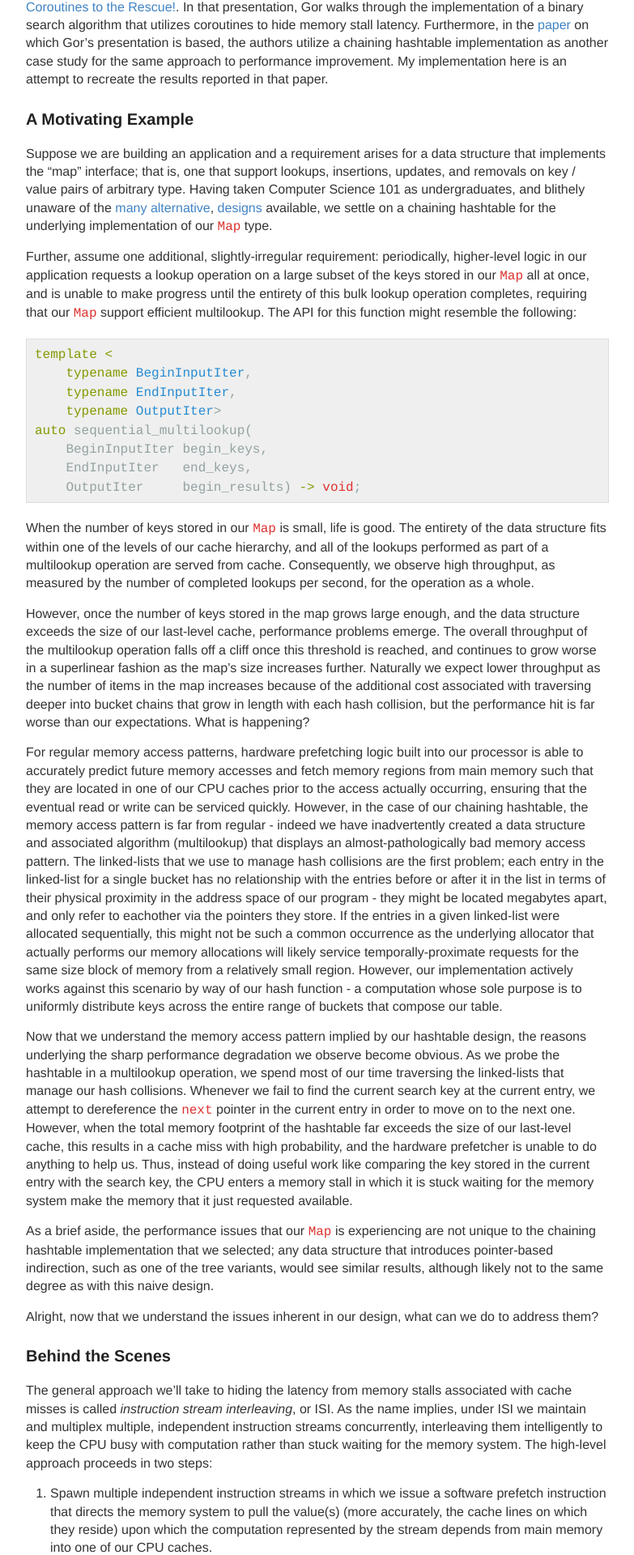
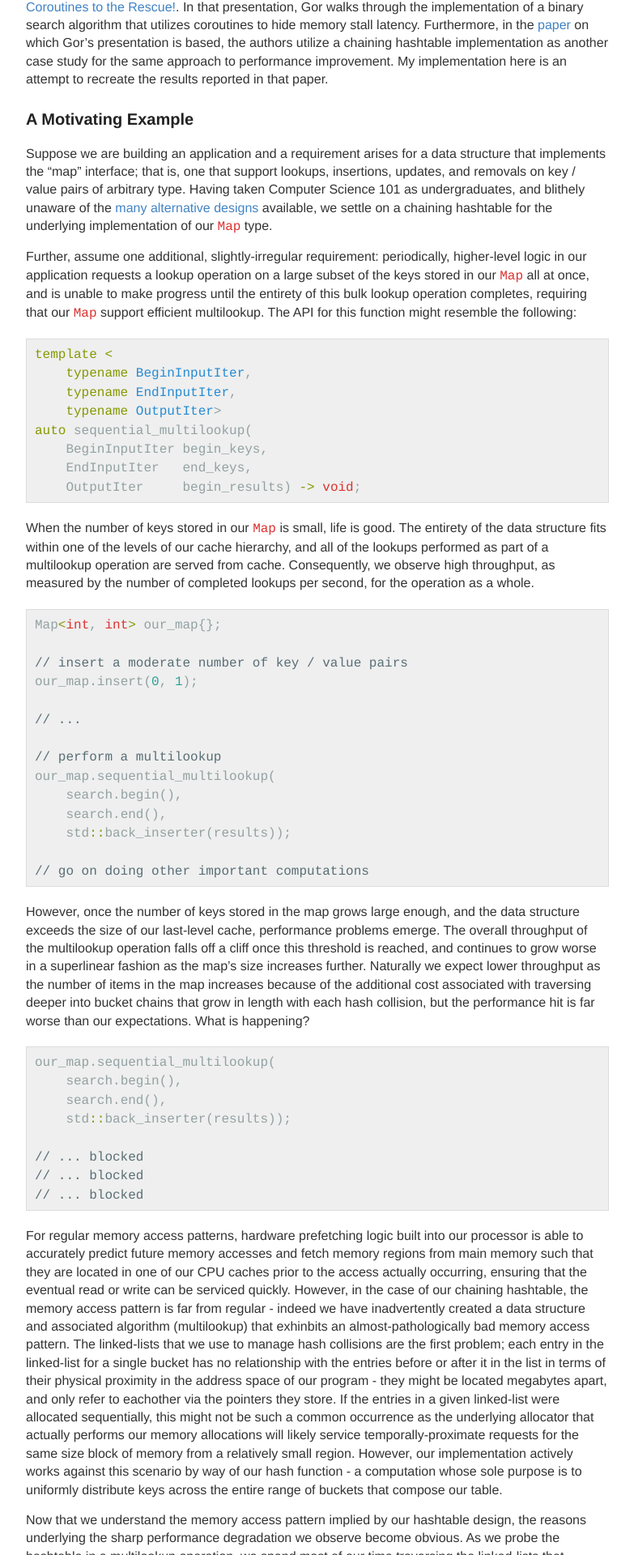
Before and after one commit to turingcompl33t/turingcompl33t.github.io, a Jekyll site: the page built from _posts/2020-8-30-Coroutine-Map.md, in a window 1280 px wide. Shown: the part 403-2323 px from the top of the page at 81% size, without its empty margins (248-1031 px from the left). Built offline with Jekyll 4.4.1, drawn with Linux system fonts in a browser that asks for light colours; some of the changed text lies outside the part shown.

Commit message:
proof post and table styles

````diff
--- a/_posts/2020-8-30-Coroutine-Map.md
+++ b/_posts/2020-8-30-Coroutine-Map.md
@@ -13,7 +13,7 @@ My interest in this topic was sparked by Gor Nishanov's presentation at CppCon 2
 
 ### A Motivating Example
 
-Suppose we are building an application and a requirement arises for a data structure that implements the "map" interface; that is, one that support lookups, insertions, updates, and removals on key / value pairs of arbitrary type. Having taken Computer Science 101 as undergraduates, and blithely unaware of the [many](https://abseil.io/about/design/swisstables) [alternative](https://github.com/efficient/libcuckoo), [designs](https://github.com/skarupke/flat_hash_map) available, we settle on a chaining hashtable for the underlying implementation of our `Map` type.
+Suppose we are building an application and a requirement arises for a data structure that implements the "map" interface; that is, one that support lookups, insertions, updates, and removals on key / value pairs of arbitrary type. Having taken Computer Science 101 as undergraduates, and blithely unaware of the [many](https://abseil.io/about/design/swisstables) [alternative](https://github.com/efficient/libcuckoo) [designs](https://github.com/skarupke/flat_hash_map) available, we settle on a chaining hashtable for the underlying implementation of our `Map` type.
 
 Further, assume one additional, slightly-irregular requirement: periodically, higher-level logic in our application requests a lookup operation on a large subset of the keys stored in our `Map` all at once, and is unable to make progress until the entirety of this bulk lookup operation completes, requiring that our `Map` support efficient multilookup. The API for this function might resemble the following:
 
@@ -30,24 +30,52 @@ auto sequential_multilookup(
 
 When the number of keys stored in our `Map` is small, life is good. The entirety of the data structure fits within one of the levels of our cache hierarchy, and all of the lookups performed as part of a multilookup operation are served from cache. Consequently, we observe high throughput, as measured by the number of completed lookups per second, for the operation as a whole.
 
+```c++
+Map<int, int> our_map{};
+
+// insert a moderate number of key / value pairs
+our_map.insert(0, 1);
+
+// ...
+
+// perform a multilookup
+our_map.sequential_multilookup(
+    search.begin(),
+    search.end(),
+    std::back_inserter(results));
+
+// go on doing other important computations
+```
+
 However, once the number of keys stored in the map grows large enough, and the data structure exceeds the size of our last-level cache, performance problems emerge. The overall throughput of the multilookup operation falls off a cliff once this threshold is reached, and continues to grow worse in a superlinear fashion as the map's size increases further. Naturally we expect lower throughput as the number of items in the map increases because of the additional cost associated with traversing deeper into bucket chains that grow in length with each hash collision, but the performance hit is far worse than our expectations. What is happening?
 
-For regular memory access patterns, hardware prefetching logic built into our processor is able to accurately predict future memory accesses and fetch memory regions from main memory such that they are located in one of our CPU caches prior to the access actually occurring, ensuring that the eventual read or write can be serviced quickly. However, in the case of our chaining hashtable, the memory access pattern is far from regular - indeed we have inadvertently created a data structure and associated algorithm (multilookup) that displays an almost-pathologically bad memory access pattern. The linked-lists that we use to manage hash collisions are the first problem; each entry in the linked-list for a single bucket has no relationship with the entries before or after it in the list in terms of their physical proximity in the address space of our program - they might be located megabytes apart, and only refer to eachother via the pointers they store. If the entries in a given linked-list were allocated sequentially, this might not be such a common occurrence as the underlying allocator that actually performs our memory allocations will likely service temporally-proximate requests for the same size block of memory from a relatively small region. However, our implementation actively works against this scenario by way of our hash function - a computation whose sole purpose is to uniformly distribute keys across the entire range of buckets that compose our table.
+```c++
+our_map.sequential_multilookup(
+    search.begin(),
+    search.end(),
+    std::back_inserter(results));
 
-Now that we understand the memory access pattern implied by our hashtable design, the reasons underlying the sharp performance degradation we observe become obvious. As we probe the hashtable in a multilookup operation, we spend most of our time traversing the linked-lists that manage our hash collisions. Whenever we fail to find the current search key at the current entry, we attempt to dereference the `next` pointer in the current entry in order to move on to the next one. However, when the total memory footprint of the hashtable far exceeds the size of our last-level cache, this results in a cache miss with high probability, and the hardware prefetcher is unable to do anything to help us. Thus, instead of doing useful work like comparing the key stored in the current entry with the search key, the CPU enters a memory stall in which it is stuck waiting for the memory system make the memory that it just requested available.
+// ... blocked
+// ... blocked
+// ... blocked
+```
 
-As a brief aside, the performance issues that our `Map` is experiencing are not unique to the chaining hashtable implementation that we selected; any data structure that introduces pointer-based indirection, such as one of the tree variants, would see similar results, although likely not to the same degree as with this naive design.
+For regular memory access patterns, hardware prefetching logic built into our processor is able to accurately predict future memory accesses and fetch memory regions from main memory such that they are located in one of our CPU caches prior to the access actually occurring, ensuring that the eventual read or write can be serviced quickly. However, in the case of our chaining hashtable, the memory access pattern is far from regular - indeed we have inadvertently created a data structure and associated algorithm (multilookup) that exhinbits an almost-pathologically bad memory access pattern. The linked-lists that we use to manage hash collisions are the first problem; each entry in the linked-list for a single bucket has no relationship with the entries before or after it in the list in terms of their physical proximity in the address space of our program - they might be located megabytes apart, and only refer to eachother via the pointers they store. If the entries in a given linked-list were allocated sequentially, this might not be such a common occurrence as the underlying allocator that actually performs our memory allocations will likely service temporally-proximate requests for the same size block of memory from a relatively small region. However, our implementation actively works against this scenario by way of our hash function - a computation whose sole purpose is to uniformly distribute keys across the entire range of buckets that compose our table.
 
-Alright, now that we understand the issues inherent in our design, what can we do to address them?
+Now that we understand the memory access pattern implied by our hashtable design, the reasons underlying the sharp performance degradation we observe become obvious. As we probe the hashtable in a multilookup operation, we spend most of our time traversing the linked-lists that manage our hash collisions. Whenever we fail to find the current search key at the current entry, we attempt to dereference the `next` pointer in the current entry in order to move on to the next one. However, when the total memory footprint of the hashtable far exceeds the size of our last-level cache, there is a high probability that this results in a cache miss, and the hardware prefetcher is unable to do anything to help us. Thus, instead of doing useful work like comparing the key stored in the current entry with the search key, the CPU enters a memory stall in which it is stuck waiting for the memory system to service the cache miss - an incredibly high-latency operation relative to the typical processing speed of modern CPUs.
 
-### Behind the Scenes
+As a brief aside, the performance issues that our `Map` is experiencing are not unique to the chaining hashtable implementation that we selected; any data structure that introduces pointer-based indirection, such as one of the tree variants, would see similar results, although likely not to the same degree as we experience with our naive design.
+
+Alright, now that we understand the issues inherent in our implementation, what can we do to address them?
+
+### Coroutines and Instruction Stream Interleaving
 
 The general approach we'll take to hiding the latency from memory stalls associated with cache misses is called _instruction stream interleaving_, or ISI. As the name implies, under ISI we maintain and multiplex multiple, independent instruction streams concurrently, interleaving them intelligently to keep the CPU busy with computation rather than stuck waiting for the memory system. The high-level approach proceeds in two steps:
 
 1. Spawn multiple independent instruction streams in which we issue a software prefetch instruction that directs the memory system to pull the value(s) (more accurately, the cache lines on which they reside) upon which the computation represented by the stream depends from main memory into one of our CPU caches.
 2. Once all streams are started and the prefetches are issued, return to the first stream (the one that was initiated first) and proceed with computation. At this point, the prefetch that was issued previously has (hopefully) completed, and the the value(s) that we utilize in the computation will not incur a cache miss.
 
-C++20 coroutines are a perfect match for implementing ISI because they provide us with an elegant and lightweight abstraction for maintaining multiple instruction streams and their associated context. The latter property is particularly important for the application we have in mind; if the cost of switching between executing coroutines is higher than the cost of a memory stall from an last-level cache miss, any work we do to interleave instruction streams will be for naught as we will be assured to see an overall decline in performance for our troubles.
+C++20 coroutines are a perfect match for implementing ISI because they provide us with an elegant and lightweight abstraction for maintaining multiple instruction streams and their associated context. The latter property is particularly important for the application we have in mind; if the cost of switching between executing coroutines is higher than the cost of a memory stall from a last-level cache miss, any work we do to interleave instruction streams will be for naught and we will instead see an overall decline in performance.
 
 To implement multilookup with coroutines-enabled ISI, we add a new member function to our `Map` implementation with the following signature:
 
@@ -69,9 +97,9 @@ The first three arguments for this function specify the input and output ranges
 
 ### Behind the Scenes
 
-As mentioned before, the entirety of this implementation is available [on Github](https://github.com/turingcompl33t/coroutines/tree/master/applications/map) so we won't go through all of the details here. However, we will look at two short code snippets that get to the heart of how leverage C++20 coroutines to implement ISI.
+As mentioned before, the entirety of this implementation is available [on Github](https://github.com/turingcompl33t/coroutines/tree/master/applications/map) so we won't go through all of the details here. However, we will look at two short code snippets that get to the heart of how we leverage C++20 coroutines to implement instruction stream interleaving.
 
-The first snippet we'll look at is the body of `Map::interleaved_multilookup()` itself. Within this function, we instantiate a `Throttler` instance that manages the individual coroutines we'll use to manage distinct instruction streams. The `Throttler` type is really just a thin wrapper around the user-provided `Scheduler` instance the effectively limits the maximum number of concurrently-active coroutines to the value specified by `n_streams`. With the `Throttler` instantiated, we simply iterate over the entire range of search keys, spawning a `lookup_task()` coroutine for each one.
+The first snippet we'll look at is the body of `Map::interleaved_multilookup()` itself. Within this function, we instantiate a `Throttler` instance that manages the individual coroutines we'll use to manage distinct instruction streams. The `Throttler` type is really just a thin wrapper around the user-provided `Scheduler` instance that effectively limits the maximum number of concurrently-active coroutines to the value specified by `n_streams`. With the `Throttler` instantiated, we simply iterate over the entire range of search keys, spawning a `lookup_task()` coroutine for each one.
 
 ```c++
 using MapType    = Map<KeyT, ValueT, Hasher>;
@@ -99,7 +127,7 @@ for (auto key_iter = begin_keys; key_iter != end_keys; ++key_iter)
 throttler.run();
 ```
 
-Accordingly, the only the piece of code we'll look at is the `Map::lookup_task()` member function. This is the coroutine that represents a single lookup task and is thus responsible for searching the `Map` for the single key that it is provided as an argument.
+Accordingly, the next piece of code we'll look at is the `Map::lookup_task()` member function. This is the coroutine that represents a single lookup task and is thus responsible for searching the `Map` for the single key that it is provided as an argument.
 
 ```c++
 auto const index = bucket_index_for_key(key);
@@ -153,7 +181,7 @@ The hardware statistics for the system on which the following benchmarks were ru
 - 1,024 KiB L2 Unified Cache
 - 8,448 KiB L3 Unified Cache
 
-We'll test our two multilookup operations on multiple `Map` instances, each with a different number of key / value pairs inserted so we can see how the performance characteristics of each algorithm evolve as the total memory footprint of the `Map` changes. The size of the `Map` instances used in the benchmark are displayed in the table below All of the following statistics utilize a `Map` instance with a maximum capacity of 65,536 (`2^16`).
+We'll test our two multilookup operations on multiple `Map` instances, each with a different number of key / value pairs inserted so we can see how the performance characteristics of each algorithm evolve as the total memory footprint of the `Map` changes. The size of the `Map` instances used in the benchmark are displayed in the table below. All of the following statistics utilize a `Map` instance with a maximum capacity of 65,536 (`2^16`).
 
 | Input Size (Keys) | Memory Footprint | Average Bucket Depth |
 |------------------:|-----------------:|---------------------:|
@@ -167,24 +195,26 @@ We'll test our two multilookup operations on multiple `Map` instances, each with
 |         8,388,608 |           128 MB |                  128 |
 |        16,777,216 |           256 MB |                  256 |
 |        33,554,432 |           512 MB |                  512 |
+{: .my-class }
 
+Finally, we arrive at the results of the benchmark. In the results that follow, **SM** is an abbreviation for _sequential mulitlookup_ while **IM** is an abbreviation for _interleaved multilookup_. The throughput achieved by each algorithm is express in millions of keys per second (M Keys/Sec). Ten instruction streams are utilized for `Map::interleaved_multilookup()`; in initial experiments I also varied this parameter over the range 8-32 streams, but saw very little difference in resulting performance.
 
-Finally, we arrive at the results of the benchmark. In the results that follow, 10 streams are utilized for `Map::interleaved_multilookup()`. In initial experiments I also varied this parameter over the range 8-32 streams, but saw very little difference in the performance achieved.
+| Input Size (Keys) | **SM** ns/Key | **SM** M Keys/Sec | **IM** ns/Key | **IM** M Keys/Sec |
+|-----------:|---------:|---------------:|---------:|-----------------:|
+|     65,536 |   125 ns |              8 |   393 ns |             2.54 |
+|    131,072 |   129 ns |           7.75 |   431 ns |             2.30 |
+|    262,144 |   141 ns |           7.09 |   498 ns |             2.00 |
+|    524,288 |   182 ns |           5.49 |   628 ns |             1.59 |
+|  1,048,576 |   284 ns |           3.52 |   871 ns |             1.15 |
+|  2,097,152 |   942 ns |           1.06 | 1,323 ns |             0.76 |
+|  4,194,304 |  2425 ns |           0.41 | 2,206 ns |             0.45 |
+|  8,388,608 |  6737 ns |           0.15 | 3,944 ns |             0.25 |
+| 16,777,216 |11,414 ns |          0.088 | 7,460 ns |             0.13 |
+| 33,554,432 |26,988 ns |          0.037 |15,891 ns |            0.062 |
 
-| Input Size (Keys) | SM Time per Operation | SM Throughput (M Keys / Sec.) | IM Time per Operation | IM Throughput (M Keys / Sec.) |
-|------------------:|----------------------:|------------------------------:|----------------------:|------------------------------:|
-|            65,536 |                125 ns |                             8 |                393 ns |                          2.54 |
-|           131,072 |                129 ns |                          7.75 |                431 ns |                          2.30 |
-|           262,144 |                141 ns |                          7.09 |                498 ns |                          2.00 |
-|           524,288 |                182 ns |                          5.49 |                628 ns |                          1.59 |
-|         1,048,576 |                284 ns |                          3.52 |                871 ns |                          1.15 |
-|         2,097,152 |                942 ns |                          1.06 |              1,323 ns |                          0.76 |
-|         4,194,304 |               2425 ns |                          0.41 |              2,206 ns |                          0.45 |
-|         8,388,608 |               6737 ns |                          0.15 |              3,944 ns |                          0.25 |
-|        16,777,216 |             11,414 ns |                         0.088 |              7,460 ns |                          0.13 |
-|        33,554,432 |             26,988 ns |                         0.037 |             15,891 ns |                         0.062 |
+There are a couple of trends to notice here. The first is that for small `Map` instances with a memory footprint that fits entirely within last-level cache, `Map::sequential_multilookup()` crushes `Map::interleaved_multilookup()`. This should not be surprising: in these cases, the software prefetching and coroutine multiplexing performed by the interleaved algorithm bring no performance benefits to the algorithm and still incur the overhead associated with these additional operations.
 
-There are a couple of trends to notice here. The first is that for small `Map` instances with a memory footprint that fits entirely in at least our last-level cache, `Map::sequential_multilookup()` crushes `Map::interleaved_multilookup()`. This should not be surprising: in these cases, the software prefetching and coroutine multiplexing performed by the interleaved algorithm brings no performance benefit to the algorithm and still incurs the overhead associated with these operations. However, as the size of the `Map` increases, we begin to see the payoff afforded by the interleaved approach as the time per operation rises much more slowly than in the sequential algorithm and consequently the observed throughput remains higher.
+However, as the size of the `Map` increases, we begin to see the payoff afforded by the interleaved approach as the time per operation rises much more slowly than in the sequential algorithm and consequently the observed throughput remains higher. For the largest `Map` instance tested, a 512 MB data structure that far exceeds the capacity of last-level cache, the throughput of `Map::interleaved_multilookup()` is almost 70% higher than its sequential counterpart.
 
 ### Further Work
 
--- a/style.scss
+++ b/style.scss
@@ -271,6 +271,18 @@ nav {
     text-transform: uppercase;
     font-size: 15px;
   }
+
+  table {
+    width: 100%;
+  }
+
+  th {
+    border-bottom: 1px solid #000;
+  }
+
+  td {
+    border-bottom: 1px solid #ddd;
+  }
 }
 
 .wrapper-footer {
````
Also changed, not shown: other parts of _posts/2020-8-30-Coroutine-Map.md (+3 -3 lines).
